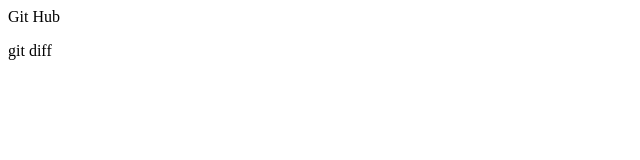
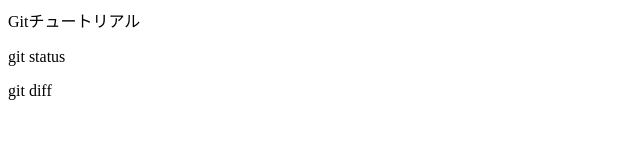
Before and after one commit to Shutty81/git_tutorial, a plain HTML site: page index.html in a window 1280 px wide. Shown: the whole page, without its empty margins (0-640 px from the left). Drawn offline with Linux system fonts and the light colour scheme.

Commit message:
git diff validation

```diff
--- a/index.html
+++ b/index.html
@@ -1,2 +1,3 @@
-<p>Git Hub</p>
+<p>Gitチュートリアル</p>
+<p>git status</p>
 <p>git diff</p>
```
